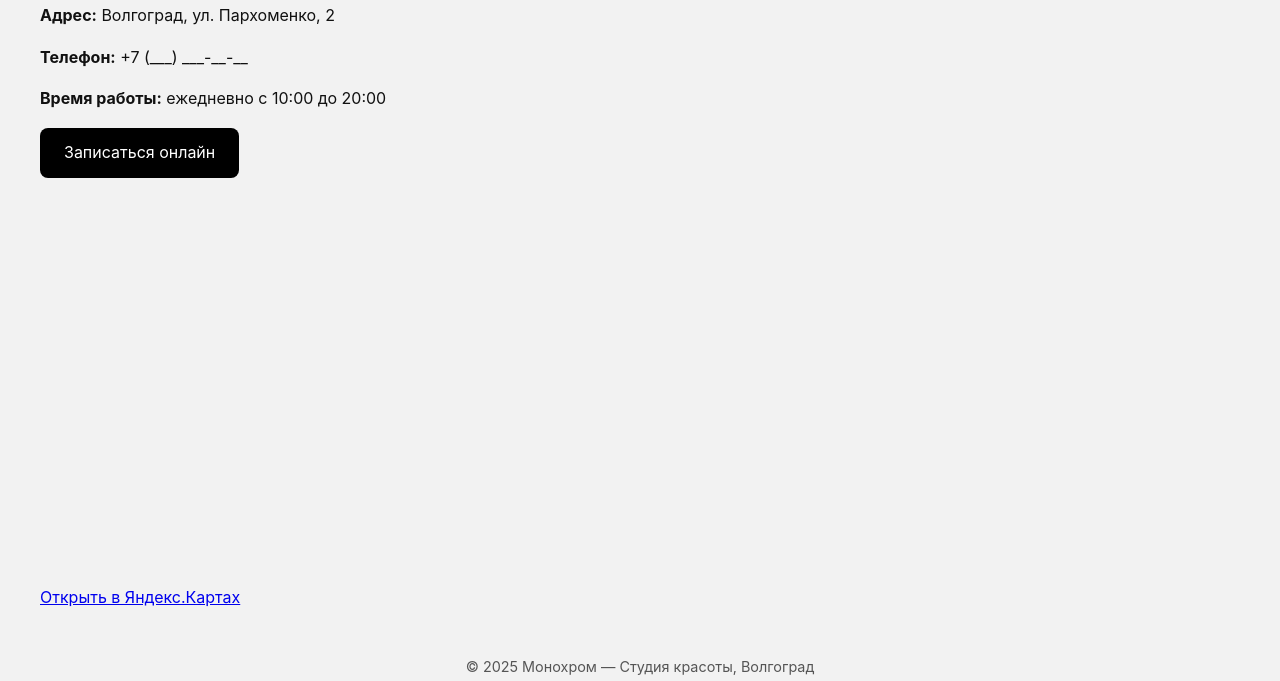
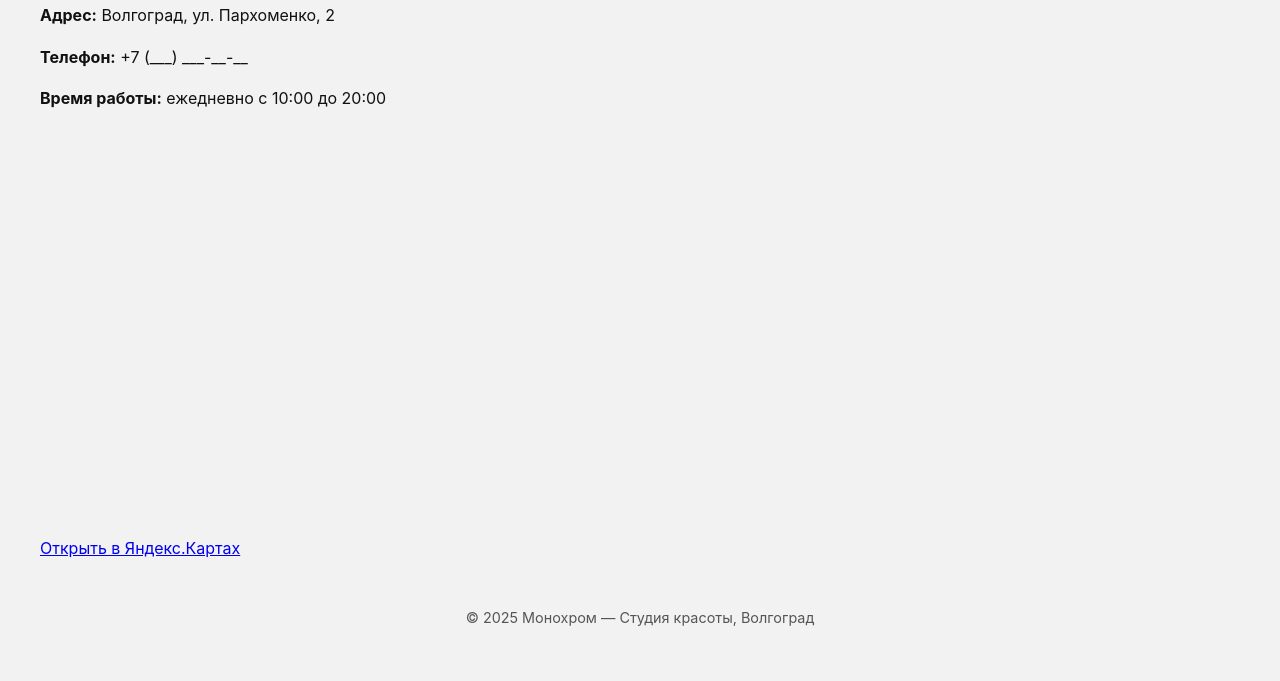
Before and after one commit to Agnatz1/monochrome, a plain HTML site: page contacts.html in a window 1280 px wide. Shown: the part 155-836 px from the top of the page. After the commit the page ends 800 px from the top, so only its background shows below. Drawn offline with Linux system fonts and the light colour scheme; a script that the page names is missing.

Commit message:
Update contacts.html 123

```diff
--- a/contacts.html
+++ b/contacts.html
@@ -27,7 +27,7 @@
     <p><b>Адрес:</b> Волгоград, ул. Пархоменко, 2</p>
     <p><b>Телефон:</b> +7 (___) ___-__-__</p>
     <p><b>Время работы:</b> ежедневно с 10:00 до 20:00</p>
-    <a href="#" id="openWidgetContacts" class="btn">Записаться онлайн</a>
+
 
     <div class="map">
       <iframe src="https://yandex.ru/map-widget/v1/?um=constructor%3Af21e5a0dbf0d65e58df143e099a089e76cc8b63232f58e55f9dbb0b7a5c8ab24&amp;source=constructor" width="100%" height="400" frameborder="0"></iframe>
```
